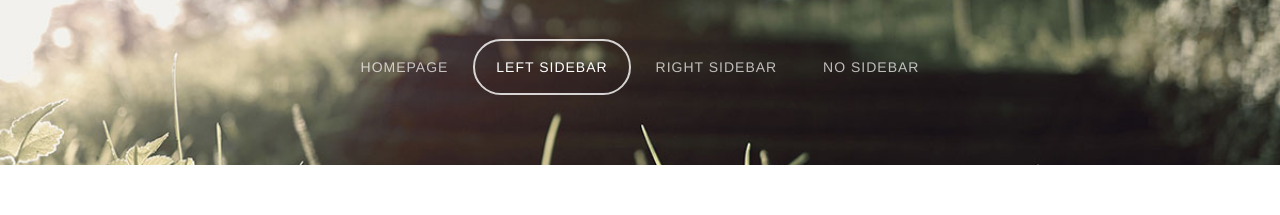
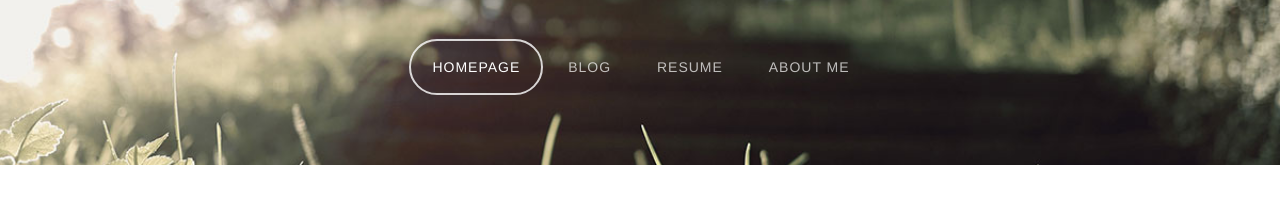
Before and after one commit to Karettii/beginning, a plain HTML site: page left-sidebar.html in a window 1280 px wide. Shown: the part 139-354 px from the top of the page. Drawn offline with nearby package versions, Linux system fonts and the light colour scheme.

Commit message:
Update left-sidebar.html

```diff
--- a/left-sidebar.html
+++ b/left-sidebar.html
@@ -16,14 +16,13 @@
 					<span>Design by TEMPLATED</span>
 				</div>
 
-				<!-- Nav -->
-				<nav id="nav"><ul><li><a href="index.html">Homepage</a></li>
-						<li class="active"><a href="left-sidebar.html">Left Sidebar</a></li>
-						<li><a href="right-sidebar.html">Right Sidebar</a></li>
-						<li><a href="no-sidebar.html">No Sidebar</a></li>
+						<!-- Nav -->
+				<nav id="nav"><ul><li class="active"><a href="index.html">Homepage</a></li>
+						<li><a href="left-sidebar.html">Blog</a></li>
+						<li><a href="right-sidebar.html">Resume</a></li>
+						<li><a href="no-sidebar.html">About Me</a></li>
 					</ul></nav></div>
 		</div>
-
 		<!-- Main -->
 		<div id="main">
 			<div class="container">
```
